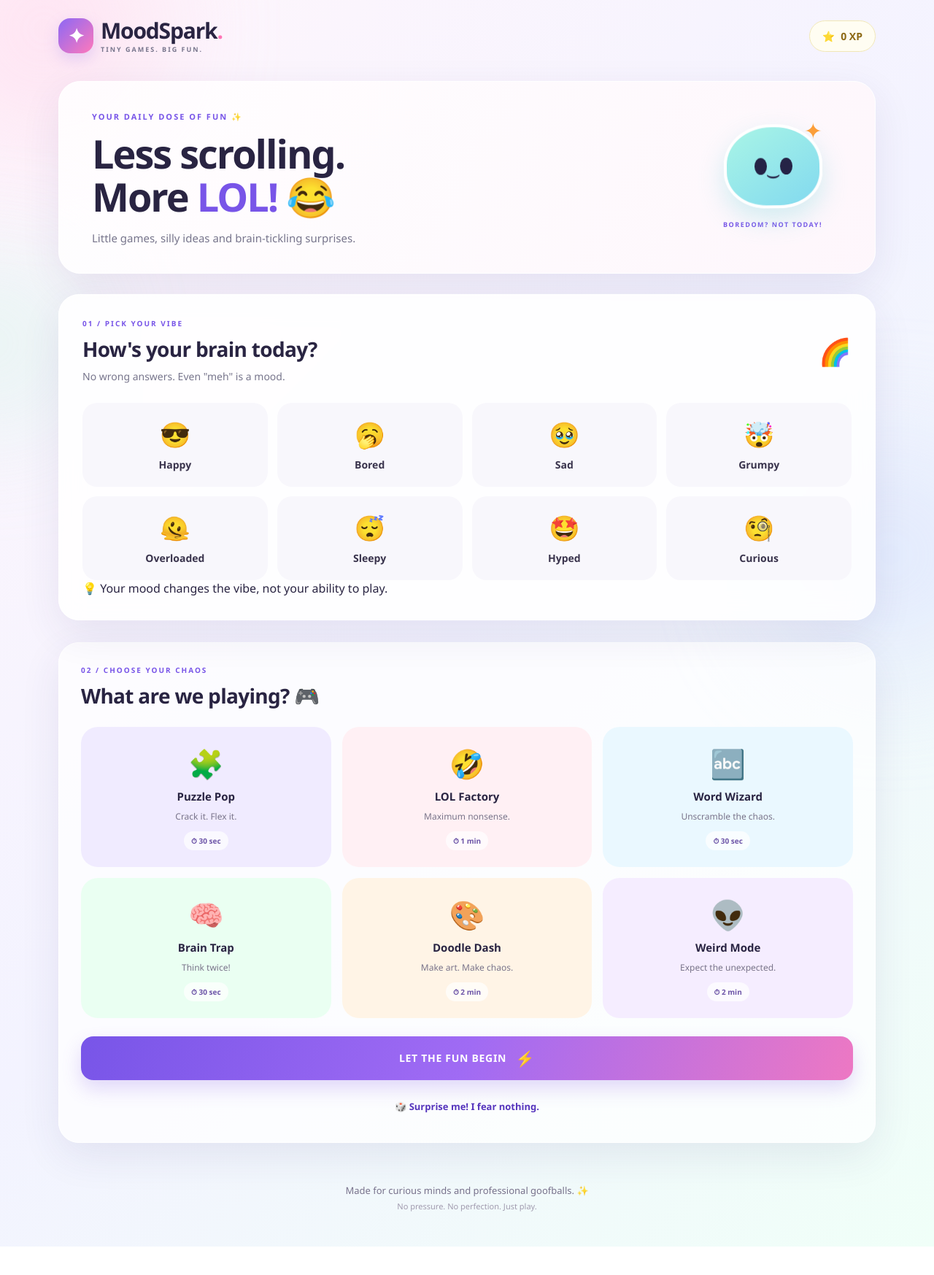
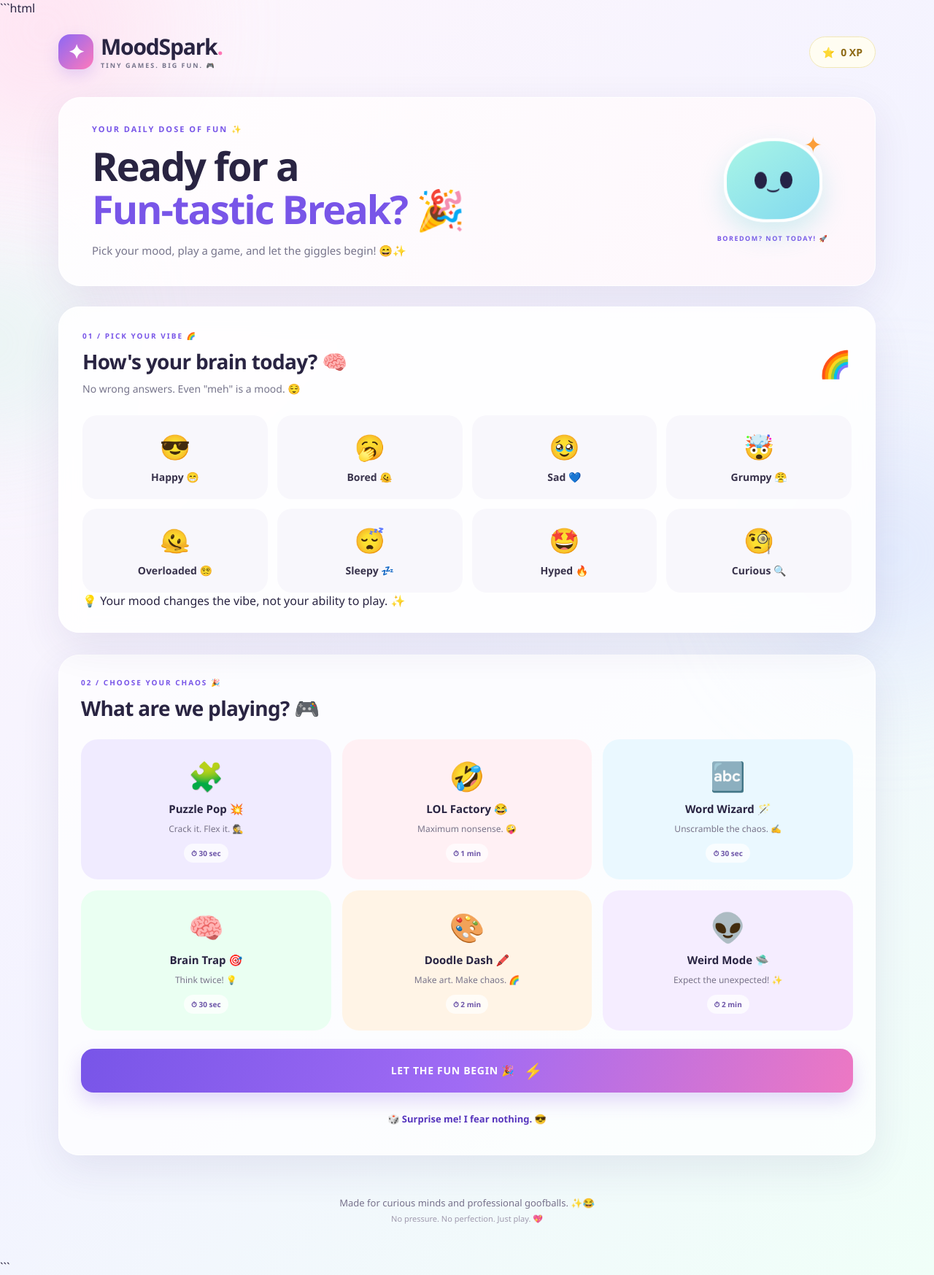
Before and after one commit to kritika348/MoodSpark, a Flask app: page / in a window 1280 px wide. Shown: the whole page at 73% size. Before the commit the page ends 1708 px from the top, so only its background shows below. Run offline with Flask 3, Linux system fonts and the light colour scheme.

Commit message:
Update index.html

````diff
--- a/templates/index.html
+++ b/templates/index.html
@@ -1,4 +1,4 @@
-
+```html
 <!doctype html>
 <html lang="en">
 <head>
@@ -6,7 +6,7 @@
   <meta name="viewport" content="width=device-width, initial-scale=1.0" />
   <meta name="theme-color" content="#211a42" />
 
-  <title>MoodSpark — Tiny Games, Big Fun ✨</title>
+  <title>MoodSpark — Let the Fun Spark! 🎉</title>
 
   <link rel="stylesheet"
         href="{{ url_for('static', filename='style.css') }}" />
@@ -24,7 +24,7 @@
       <a href="/" class="logo" aria-label="MoodSpark home">
         <span class="logo-icon">✦</span>
         <span>MoodSpark<span class="logo-dot">.</span>
-          <small>TINY GAMES. BIG FUN.</small>
+          <small>TINY GAMES. BIG FUN. 🎮</small>
         </span>
       </a>
 
@@ -38,8 +38,8 @@
     <section class="welcome">
       <div class="welcome-copy">
         <div class="eyebrow">YOUR DAILY DOSE OF FUN ✨</div>
-        <h1>Less scrolling.<br />More <span>LOL!</span> 😂</h1>
-        <p>Little games, silly ideas and brain-tickling surprises.</p>
+        <h1>Ready for a<br /><span>Fun-tastic Break? 🎉</span></h1>
+        <p>Pick your mood, play a game, and let the giggles begin! 😄✨</p>
       </div>
 
       <div class="welcome-mascot" aria-label="A happy alien mascot">
@@ -49,7 +49,7 @@
           <span class="alien-eye">●</span>
           <span class="alien-mouth">⌣</span>
         </div>
-        <span class="mascot-caption">BOREDOM? NOT TODAY!</span>
+        <span class="mascot-caption">BOREDOM? NOT TODAY! 🚀</span>
       </div>
     </section>
 
@@ -57,9 +57,9 @@
     <section id="moodSection" class="card mood-section">
       <div class="section-heading">
         <div>
-          <div class="small-title">01 / PICK YOUR VIBE</div>
-          <h2>How's your brain today?</h2>
-          <p class="subtitle">No wrong answers. Even "meh" is a mood.</p>
+          <div class="small-title">01 / PICK YOUR VIBE 🌈</div>
+          <h2>How's your brain today? 🧠</h2>
+          <p class="subtitle">No wrong answers. Even "meh" is a mood. 😌</p>
         </div>
         <span class="heading-emoji">🌈</span>
       </div>
@@ -67,53 +67,53 @@
       <div class="mood-grid">
         <button class="mood-card" data-mood="Happy" aria-pressed="false">
           <span class="emoji">😎</span>
-          <span>Happy</span>
+          <span>Happy 😁</span>
         </button>
 
         <button class="mood-card" data-mood="Bored" aria-pressed="false">
           <span class="emoji">🥱</span>
-          <span>Bored</span>
+          <span>Bored 🫠</span>
         </button>
 
         <button class="mood-card" data-mood="Sad" aria-pressed="false">
           <span class="emoji">🥹</span>
-          <span>Sad</span>
+          <span>Sad 💙</span>
         </button>
 
         <button class="mood-card" data-mood="Angry" aria-pressed="false">
           <span class="emoji">🤯</span>
-          <span>Grumpy</span>
+          <span>Grumpy 😤</span>
         </button>
 
         <button class="mood-card" data-mood="Stressed" aria-pressed="false">
           <span class="emoji">🫠</span>
-          <span>Overloaded</span>
+          <span>Overloaded 😵‍💫</span>
         </button>
 
         <button class="mood-card" data-mood="Tired" aria-pressed="false">
           <span class="emoji">😴</span>
-          <span>Sleepy</span>
+          <span>Sleepy 💤</span>
         </button>
 
         <button class="mood-card" data-mood="Excited" aria-pressed="false">
           <span class="emoji">🤩</span>
-          <span>Hyped</span>
+          <span>Hyped 🔥</span>
         </button>
 
         <button class="mood-card" data-mood="Curious" aria-pressed="false">
           <span class="emoji">🧐</span>
-          <span>Curious</span>
+          <span>Curious 🔍</span>
         </button>
       </div>
 
-      <p class="mood-note">💡 Your mood changes the vibe, not your ability to play.</p>
+      <p class="mood-note">💡 Your mood changes the vibe, not your ability to play. ✨</p>
     </section>
 
     <!-- GAME MODE SELECTION -->
     <section id="gameModeSection" class="game-mode-section">
       <div class="section-heading">
         <div>
-          <div class="small-title">02 / CHOOSE YOUR CHAOS</div>
+          <div class="small-title">02 / CHOOSE YOUR CHAOS 🎉</div>
           <h2>What are we playing? 🎮</h2>
         </div>
       </div>
@@ -123,85 +123,85 @@
         <button class="mode-card mode-puzzle"
                 data-mode="puzzle" aria-pressed="false">
           <span class="mode-art">🧩</span>
-          <span class="mode-name">Puzzle Pop</span>
-          <span class="mode-desc">Crack it. Flex it.</span>
+          <span class="mode-name">Puzzle Pop 💥</span>
+          <span class="mode-desc">Crack it. Flex it. 🕵️</span>
           <span class="mode-time">⏱ 30 sec</span>
         </button>
 
         <button class="mode-card mode-funny"
                 data-mode="funny" aria-pressed="false">
           <span class="mode-art">🤣</span>
-          <span class="mode-name">LOL Factory</span>
-          <span class="mode-desc">Maximum nonsense.</span>
+          <span class="mode-name">LOL Factory 😂</span>
+          <span class="mode-desc">Maximum nonsense. 🤪</span>
           <span class="mode-time">⏱ 1 min</span>
         </button>
 
         <button class="mode-card mode-word"
                 data-mode="word" aria-pressed="false">
           <span class="mode-art">🔤</span>
-          <span class="mode-name">Word Wizard</span>
-          <span class="mode-desc">Unscramble the chaos.</span>
+          <span class="mode-name">Word Wizard 🪄</span>
+          <span class="mode-desc">Unscramble the chaos. ✍️</span>
           <span class="mode-time">⏱ 30 sec</span>
         </button>
 
         <button class="mode-card mode-brain"
                 data-mode="brain" aria-pressed="false">
           <span class="mode-art">🧠</span>
-          <span class="mode-name">Brain Trap</span>
-          <span class="mode-desc">Think twice!</span>
+          <span class="mode-name">Brain Trap 🎯</span>
+          <span class="mode-desc">Think twice! 💡</span>
           <span class="mode-time">⏱ 30 sec</span>
         </button>
 
         <button class="mode-card mode-draw"
                 data-mode="drawing" aria-pressed="false">
           <span class="mode-art">🎨</span>
-          <span class="mode-name">Doodle Dash</span>
-          <span class="mode-desc">Make art. Make chaos.</span>
+          <span class="mode-name">Doodle Dash 🖍️</span>
+          <span class="mode-desc">Make art. Make chaos. 🌈</span>
           <span class="mode-time">⏱ 2 min</span>
         </button>
 
         <button class="mode-card mode-wild"
                 data-mode="creative" aria-pressed="false">
           <span class="mode-art">👽</span>
-          <span class="mode-name">Weird Mode</span>
-          <span class="mode-desc">Expect the unexpected.</span>
+          <span class="mode-name">Weird Mode 🛸</span>
+          <span class="mode-desc">Expect the unexpected! ✨</span>
           <span class="mode-time">⏱ 2 min</span>
         </button>
 
       </div>
 
       <button id="createBtn" class="primary-btn">
-        <span>LET THE FUN BEGIN</span>
+        <span>LET THE FUN BEGIN 🎉</span>
         <span class="btn-spark">⚡</span>
       </button>
 
       <button id="surpriseBtn" class="surprise-btn" type="button">
-        🎲 Surprise me! I fear nothing.
+        🎲 Surprise me! I fear nothing. 😎
       </button>
     </section>
 
     <!-- LOADING -->
     <section id="loading" class="loading hidden" aria-live="polite">
       <div class="loader">👾</div>
-      <h2>Cooking up some chaos...</h2>
-      <p>Our tiny alien is using its last brain cell. 🛸</p>
+      <h2>Cooking up some chaos... 🍳</h2>
+      <p>Our tiny alien is using its last brain cell. 🛸🧠</p>
     </section>
 
     <!-- CHALLENGE / GAME SCREEN -->
     <section id="challengeSection" class="card challenge-card hidden">
 
       <div class="game-topline">
-        <span class="mission-badge">⚡ YOUR MINI MISSION</span>
+        <span class="mission-badge">⚡ YOUR MINI MISSION 🚀</span>
         <span id="gameTimer" class="timer-pill">⏱ YOUR TURN</span>
       </div>
 
       <div class="challenge-hero">
         <div id="challengeIcon" class="challenge-icon">🎯</div>
         <div class="challenge-heading">
-          <div class="small-title">YOUR NEXT ADVENTURE</div>
-          <h2 id="challengeTitle">Ready, player one?</h2>
+          <div class="small-title">YOUR NEXT ADVENTURE ✨</div>
+          <h2 id="challengeTitle">Ready, player one? 🎮</h2>
           <p id="challengeMeta" class="challenge-meta">
-            One tiny challenge. One big brain moment.
+            One tiny challenge. One big brain moment. 🧠
           </p>
         </div>
       </div>
@@ -212,10 +212,12 @@
       <div id="miniGameArea" class="mini-game-area hidden">
         <div id="gamePrompt" class="game-prompt"></div>
         <div id="gameOptions" class="game-options"></div>
+
         <div id="gameResult" class="game-result hidden"
              aria-live="polite"></div>
+
         <button id="hintBtn" class="hint-btn" type="button">
-          💡 Give me a hint
+          💡 Give me a hint!
         </button>
       </div>
 
@@ -223,13 +225,13 @@
       <div id="submissionArea">
         <div id="textSubmission">
           <label for="submission" class="submission-label">
-            ✍️ YOUR TURN, LEGEND
+            ✍️ YOUR TURN, LEGEND! 🦸
           </label>
 
           <textarea
             id="submission"
             maxlength="3000"
-            placeholder="Type your silly answer here..."
+            placeholder="Type your silly answer here... 🤪"
             rows="3"
           ></textarea>
         </div>
@@ -237,8 +239,8 @@
         <!-- DRAWING CANVAS -->
         <div id="drawingSubmission" class="hidden">
           <div class="canvas-header">
-            <span>🎨 Your doodle zone</span>
-            <span id="drawingStatus">Go wild!</span>
+            <span>🎨 Your doodle zone 🖍️</span>
+            <span id="drawingStatus">Go wild! 🌈</span>
           </div>
 
           <div class="canvas-wrapper">
@@ -252,7 +254,7 @@
           </div>
 
           <p class="canvas-hint">
-            ☝️ Draw with your finger or mouse. Picasso, relax.
+            ☝️ Draw with your finger or mouse. Picasso, relax! 🎨
           </p>
         </div>
       </div>
@@ -260,11 +262,11 @@
       <!-- GAME ACTIONS -->
       <div class="buttons">
         <button id="submitBtn" class="submit-btn">
-          🚀 Lock in my answer
+          🚀 Lock in my answer!
         </button>
 
         <button id="anotherBtn" class="another-btn">
-          🎲 Next challenge
+          🎲 Next challenge ✨
         </button>
       </div>
 
@@ -272,7 +274,7 @@
       <div id="feedback" class="feedback hidden" aria-live="polite">
         <div class="feedback-icon">🏆</div>
         <div class="feedback-content">
-          <h3 id="feedbackHeading">The judge has spoken!</h3>
+          <h3 id="feedbackHeading">The judge has spoken! 🎉</h3>
           <div id="scoreText" class="score"></div>
           <p id="feedbackText"></p>
           <div id="earnedXp" class="earned-xp"></div>
@@ -283,8 +285,8 @@
 
     <!-- FOOTER -->
     <footer class="footer">
-      <p>Made for curious minds and professional goofballs. ✨</p>
-      <p class="footer-small">No pressure. No perfection. Just play.</p>
+      <p>Made for curious minds and professional goofballs. ✨😂</p>
+      <p class="footer-small">No pressure. No perfection. Just play. 💖</p>
     </footer>
 
   </main>
@@ -295,3 +297,4 @@
   <script src="{{ url_for('static', filename='script.js') }}"></script>
 </body>
 </html>
+```
````
